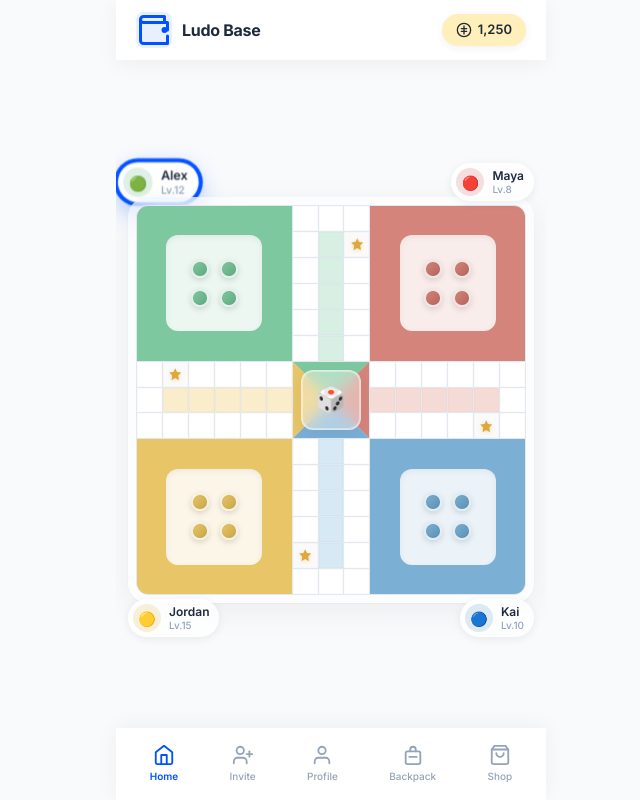
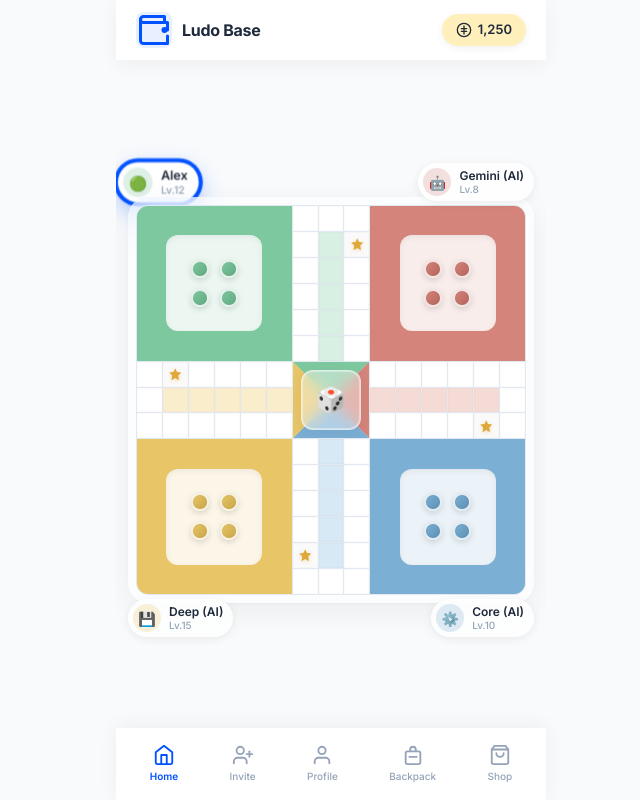
Before and after one commit to mrongSubho/ludo-base, a Next.js app: page / in a window 1280 px wide. Shown: the whole page, without its empty margins (309-949 px from the left). Built offline with nearby package versions, Linux system fonts and the light colour scheme.

Commit message:
feat: add heuristic AI opponent engine

```diff
--- a/app/components/Board.tsx
+++ b/app/components/Board.tsx
@@ -25,13 +25,14 @@ interface Player {
     avatar: string;          // emoji or initials
     color: 'green' | 'red' | 'yellow' | 'blue';
     position: 'top-left' | 'top-right' | 'bottom-left' | 'bottom-right';
+    isAi?: boolean;
 }
 
 const PLAYERS: Player[] = [
-    { name: 'Alex', level: 12, avatar: '🟢', color: 'green', position: 'top-left' },
-    { name: 'Maya', level: 8, avatar: '🔴', color: 'red', position: 'top-right' },
-    { name: 'Jordan', level: 15, avatar: '🟡', color: 'yellow', position: 'bottom-left' },
-    { name: 'Kai', level: 10, avatar: '🔵', color: 'blue', position: 'bottom-right' },
+    { name: 'Alex', level: 12, avatar: '🟢', color: 'green', position: 'top-left', isAi: false },
+    { name: 'Gemini (AI)', level: 8, avatar: '🤖', color: 'red', position: 'top-right', isAi: true },
+    { name: 'Deep (AI)', level: 15, avatar: '💾', color: 'yellow', position: 'bottom-left', isAi: true },
+    { name: 'Core (AI)', level: 10, avatar: '⚙️', color: 'blue', position: 'bottom-right', isAi: true },
 ];
 
 // ─── Path Constants ──────────────────────────────────────────────────────────
@@ -236,6 +237,7 @@ export default function Board() {
         captureMessage: null as string | null,
         winners: [] as Player['color'][],
         invalidMove: false,
+        isThinking: false,
     });
 
     const checkWin = useCallback((positions: typeof gameState.positions, color: Player['color']) => {
@@ -257,6 +259,7 @@ export default function Board() {
             captureMessage: null,
             winners: [],
             invalidMove: false,
+            isThinking: false,
         });
     }, []);
 
@@ -393,6 +396,110 @@ export default function Board() {
         moveToken(color, tokenIndex, gameState.diceValue);
     };
 
+    // --- AI ORCHESTRATION ---
+    useEffect(() => {
+        if (gameState.winner) return;
+
+        const currentPlayerInfo = PLAYERS.find(p => p.color === gameState.currentPlayer);
+        if (currentPlayerInfo?.isAi) {
+            const delay = Math.floor(Math.random() * 500) + 1000; // 1-1.5s delay
+
+            if (gameState.gamePhase === 'rolling') {
+                const timer = setTimeout(() => {
+                    setGameState(s => ({ ...s, isThinking: true }));
+                    // Trigger roll from component would be better, but we'll simulate logic
+                    // We need a way to trigger the Dice component's roll
+                    const newValue = Math.floor(Math.random() * 6) + 1;
+                    handleRoll(newValue);
+                }, delay);
+                return () => clearTimeout(timer);
+            }
+
+            if (gameState.gamePhase === 'moving' && gameState.diceValue !== null) {
+                const timer = setTimeout(() => {
+                    // AI Decision Logic
+                    const color = gameState.currentPlayer;
+                    const diceValue = gameState.diceValue!;
+                    const options: number[] = [];
+
+                    gameState.positions[color].forEach((pos, idx) => {
+                        // Check if move is valid
+                        if (pos === -1) {
+                            if (diceValue === 6) options.push(idx);
+                        } else if (pos + diceValue <= 57) {
+                            options.push(idx);
+                        }
+                    });
+
+                    if (options.length === 0) {
+                        // Pass turn
+                        setGameState(s => ({
+                            ...s,
+                            isThinking: false,
+                            gamePhase: 'rolling',
+                            currentPlayer: getNextPlayer(s.currentPlayer)
+                        }));
+                        return;
+                    }
+
+                    // Heuristic Scoring
+                    let bestTokenIdx = options[0];
+                    let maxScore = -Infinity;
+
+                    options.forEach(idx => {
+                        const currentPos = gameState.positions[color][idx];
+                        const nextPos = currentPos === -1 ? 0 : currentPos + diceValue;
+                        let score = 0;
+
+                        // Priority: Reach finish
+                        if (nextPos === 57) score += 150;
+
+                        // Priority: Enter finish lane
+                        if (nextPos >= 52 && currentPos < 52) score += 25;
+
+                        // Priority: Move out of home
+                        if (currentPos === -1) score += 40;
+
+                        // Priority: Capture
+                        if (nextPos < 52) {
+                            const targetPoint = PLAYER_PATHS[color][nextPos];
+                            const isSafe = SAFE_POSITIONS.some(p => p.r === targetPoint.r && p.c === targetPoint.c);
+
+                            if (!isSafe) {
+                                (['green', 'red', 'blue', 'yellow'] as const).forEach(otherColor => {
+                                    if (otherColor !== color) {
+                                        gameState.positions[otherColor].forEach(otherPos => {
+                                            if (otherPos >= 0 && otherPos < 52) {
+                                                const otherPoint = PLAYER_PATHS[otherColor][otherPos];
+                                                if (otherPoint.r === targetPoint.r && otherPoint.c === targetPoint.c) {
+                                                    score += 100;
+                                                }
+                                            }
+                                        });
+                                    }
+                                });
+                            } else {
+                                score += 50; // Move into safe zone
+                            }
+                        }
+
+                        // Tendency: Move further ahead
+                        score += nextPos;
+
+                        if (score > maxScore) {
+                            maxScore = score;
+                            bestTokenIdx = idx;
+                        }
+                    });
+
+                    setGameState(s => ({ ...s, isThinking: false }));
+                    moveToken(color, bestTokenIdx, diceValue);
+                }, delay);
+                return () => clearTimeout(timer);
+            }
+        }
+    }, [gameState.currentPlayer, gameState.gamePhase, gameState.winner, gameState.diceValue, moveToken, handleRoll]);
+
     const renderTokensOnPath = () => {
         const tokens: React.ReactNode[] = [];
 
@@ -435,6 +542,9 @@ export default function Board() {
             {PLAYERS.map((p) => (
                 <div key={p.color} className={`player-wrapper ${gameState.currentPlayer === p.color ? 'active-turn' : ''}`}>
                     <PlayerCard player={p} />
+                    {gameState.currentPlayer === p.color && gameState.isThinking && p.isAi && (
+                        <div className="ai-thinking-tag">Thinking...</div>
+                    )}
                 </div>
             ))}
 
--- a/app/globals.css
+++ b/app/globals.css
@@ -386,9 +386,40 @@ a {
   box-shadow: 0 6px 24px rgba(0, 82, 255, 0.4);
 }
 
-.play-button:active {
-  transform: translateY(0);
-  box-shadow: 0 2px 8px rgba(0, 82, 255, 0.3);
+.player-wrapper.active-turn {
+  transform: scale(1.05);
+  box-shadow: 0 0 20px rgba(168, 230, 207, 0.3);
+}
+
+.ai-thinking-tag {
+  position: absolute;
+  bottom: -20px;
+  left: 50%;
+  transform: translateX(-50%);
+  background: var(--color-ludo-slate);
+  color: white;
+  padding: 2px 8px;
+  border-radius: var(--radius-pill);
+  font-size: 10px;
+  font-weight: 600;
+  letter-spacing: 0.5px;
+  animation: pulse 1.5s infinite;
+  white-space: nowrap;
+  z-index: 20;
+}
+
+@keyframes pulse {
+  0% {
+    opacity: 0.6;
+  }
+
+  50% {
+    opacity: 1;
+  }
+
+  100% {
+    opacity: 0.6;
+  }
 }
 
 /* ─── Quick Stats ─── */
```
